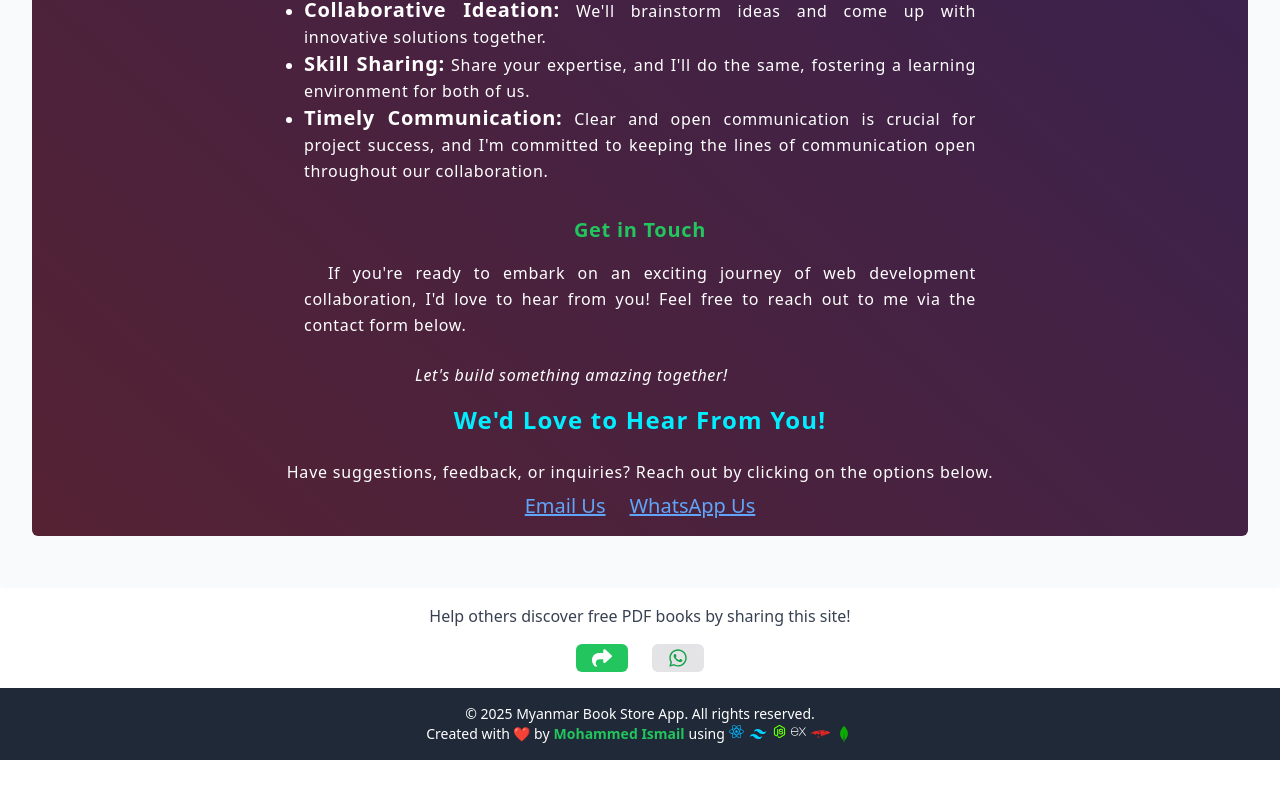
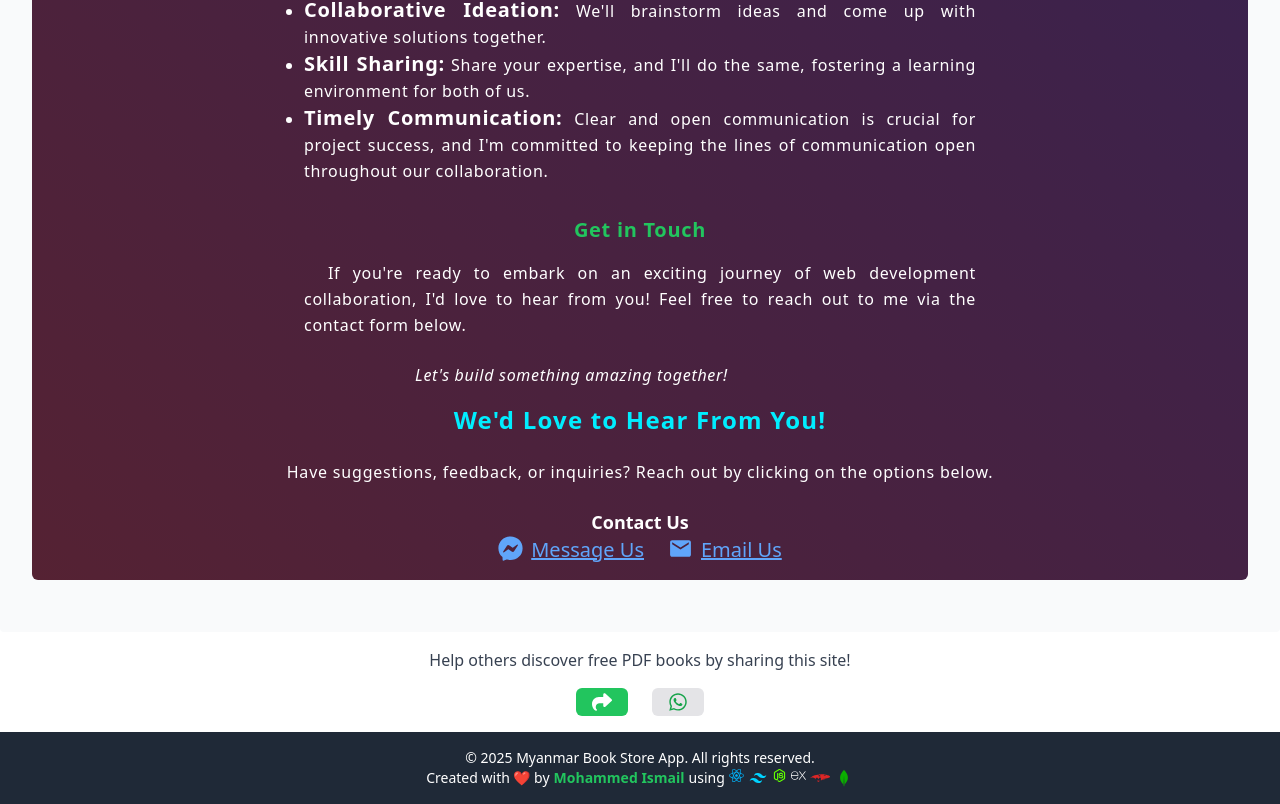
Before and after one commit to mdaleardc/myanmar-books-client, a React (Vite) app: page / in a window 1280 px wide. Shown: the part 1542-2346 px from the top of the page. Before the commit the page ends 2302 px from the top, so only its background shows below. Built offline with nearby package versions, Linux system fonts and the light colour scheme; no server answers.

Commit message:
contact changes

```diff
--- a/src/components/Books.jsx
+++ b/src/components/Books.jsx
@@ -1,4 +1,3 @@
-import {Link} from "react-router"
 import clsx from "clsx";
 import { MdDownloadForOffline } from "react-icons/md";
 import underDeve from "../assets/file-Mi8QSP7upB7QbQ5MFo4jzi.webp"
@@ -58,7 +57,7 @@ const Books = ({filterData, isLoading}) => {
       ))
     }
     </div>
-    <Link to='/contact' className='mx-10 mb-10 bg-blue-500 text-white underline cursor-pointer hover:bg-blue-700 active:bg-violet-700 rounded-md w-fit py-1 px-2'>Contact Us</Link>
+    <a href='#contact' className='mx-10 mb-10 bg-blue-500 text-white underline cursor-pointer hover:bg-blue-700 active:bg-violet-700 rounded-md w-fit py-1 px-2'>Contact Us</a>
     </>
     )
 }
--- a/src/components/Contact.jsx
+++ b/src/components/Contact.jsx
@@ -1,4 +1,5 @@
-import { FaXTwitter } from "react-icons/fa6";
+import { FaFacebookMessenger } from "react-icons/fa";
+import { MdEmail } from "react-icons/md";
 
 const Contact = () => {
 
@@ -53,12 +54,15 @@ const Contact = () => {
   <p className="text-white text-center tracking-wider py-2">
     Have suggestions, feedback, or inquiries? Reach out by clicking on the options below.
   </p>
+  <h4 className='text-center text-lg font-semibold text-white mt-4' id='contact'>Contact Us</h4>
   <div className="text-center flex flex-row justify-center items-center gap-6">
-    <a href="mailto:dismailait@gmail.com?subject=From: Myanmar School Books" className='text-xl text-blue-400 underline hover:text-blue-500 transition duration-300'>
-      <i className="fas fa-envelope"></i>Email Us
+    <a href="https://m.me/mdaismail.it" target="_blank" rel="noopener noreferrer" className='flex flex-row gap-2 text-xl text-blue-400 underline hover:text-blue-500 transition duration-300'>
+    <FaFacebookMessenger size='25'/>
+  Message Us
     </a>
-    <a href="https://wa.me/+8801879449789" target="_blank" rel="noopener noreferrer" className='text-xl text-blue-400 underline hover:text-blue-500 transition duration-300'>
-      <i className="fab fa-whatsapp"></i> WhatsApp Us
+    <a href="mailto:dismailait@gmail.com?subject=From: Myanmar School Books" className='flex flex-row gap-2 text-xl text-blue-400 underline hover:text-blue-500 transition duration-300'>
+    <MdEmail size='25'/>
+      Email Us
     </a>
   </div>
 </div>
```
